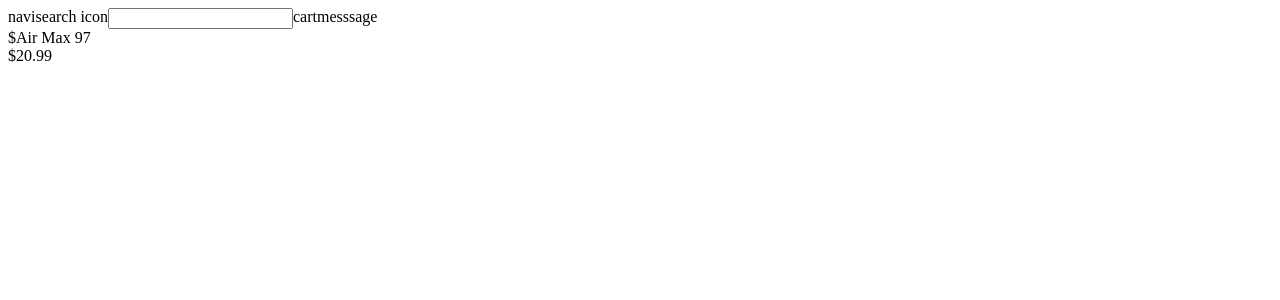
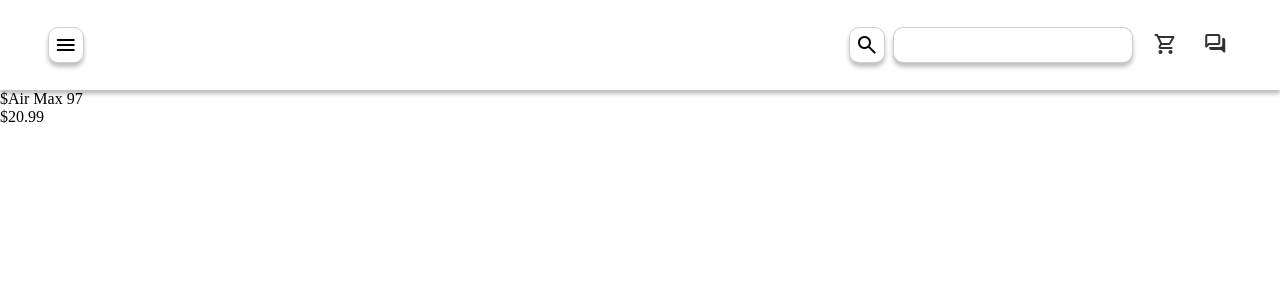
Before and after one commit to TThunderRRabbit/ECommerceApp, a React (Vite) app in the folder front_end/: page / in a window 1280 px wide. Shown: the top 300 px of the page. Built offline with nearby package versions, Linux system fonts and the light colour scheme.

Commit message:
started working on frontend first

```diff
--- a/front_end/src/App.css
+++ b/front_end/src/App.css
@@ -1,7 +1,56 @@
+@import url("https://fonts.googleapis.com/icon?family=Material+Symbols+Rounded");
+
+* {
+  box-sizing: border-box;
+  margin: 0px;
+  padding: 0px;
+}
+
 .header {
   display: flex;
+  justify-content: space-between;
+  box-shadow: 0px 4px 4px 0 rgba(0, 0, 0, 0.25);
+  width: 100%;
+  padding: 1.7rem 3rem;
 }
 
 .search {
   display: flex;
 }
+
+.icon {
+  color: black;
+  padding: 0.3rem;
+}
+
+.icon-padding {
+  border: 1px solid rgba(18, 18, 18, 0.2);
+  box-shadow: 0px 4px 4px 0 rgba(0, 0, 0, 0.25);
+  border-radius: 10px;
+}
+
+.searchInput {
+  border-radius: 10px;
+  border: 1px solid rgba(18, 18, 18, 0.2);
+  box-shadow: 0px 4px 4px 0 rgba(0, 0, 0, 0.25);
+  width: 15rem;
+}
+
+.searchInput:focus {
+  outline: none;
+}
+
+.splitHeader {
+  display: flex;
+  gap: 1rem;
+}
+
+.forum,
+.cart {
+  color: #323232;
+}
+
+.search {
+  display: flex;
+  gap: 0.5rem;
+}
--- a/front_end/src/Header.jsx
+++ b/front_end/src/Header.jsx
@@ -4,13 +4,25 @@ export default function Header() {
   return (
     <>
       <div className="header">
-        <div className="navigation">navi</div>
-        <div className="search">
-          <div className="div">search icon</div>
-          <input></input>
+        <div className="navigation icon-padding">
+          <span class="material-symbols-rounded menu icon">menu</span>
         </div>
-        <div className="cart">cart</div>
-        <div className="message">messsage</div>
+        <div className="splitHeader">
+          <div className="search">
+            <div className="div icon-padding">
+              <span class="material-symbols-rounded search icon">search</span>
+            </div>
+            <input className="searchInput"></input>
+          </div>
+          <div className="cart">
+            <span class="material-symbols-rounded cart icon">
+              shopping_cart
+            </span>
+          </div>
+          <div className="message">
+            <span class="material-symbols-rounded forum icon">forum</span>
+          </div>
+        </div>
       </div>
     </>
   );
```
